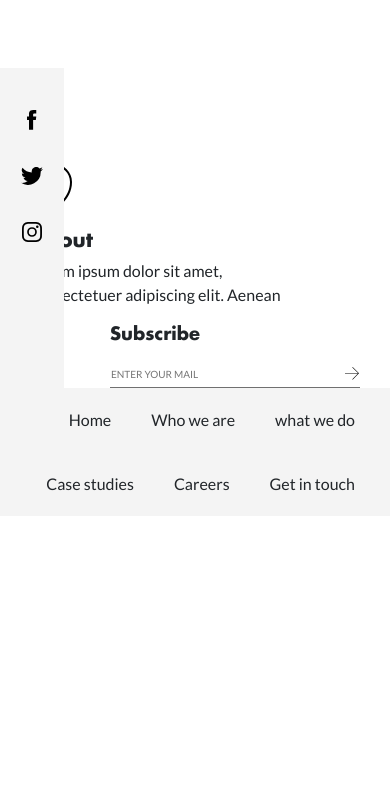
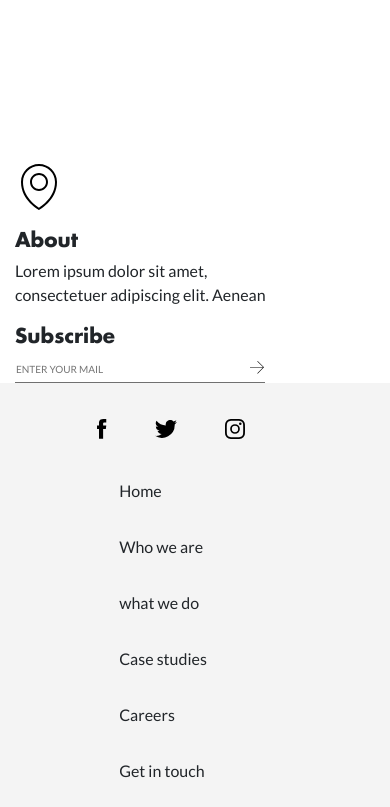
Before and after one commit to tzvika100/Furniture-site, a plain HTML site: page index.html in a window 390 px wide. Shown: the part 4475-5282 px from the top of the page. Before the commit the page ends 4991 px from the top, so only its background shows below. Drawn offline with nearby package versions, Linux system fonts and the light colour scheme.

Commit message:
footer responsive

```diff
--- a/index.html
+++ b/index.html
@@ -297,10 +297,43 @@
 
     <div class="footer-widget">
 
-        <div class="container-fluid position-relative">
+        <div class="container">
+            <div class=" row flex-sm-column flex-md-row align-items-sm-center">
+                <div class="col-sm-4">
+                    <figure class="icon-loc icon">
+                        <svg height="48" width="48" xmlns="http://www.w3.org/2000/svg">
+                            <path clip-rule="evenodd" d="M24 47S6 37.583 6 19C6 9.059 14.059 1 24 1s18 8.059 18 18c0 18.583-18 28-18 28zm0-44C15.178 3 8 10.178 8 19c0 14.758 12.462 23.501 16.003 25.687C27.547 42.51 40 33.805 40 19c0-8.822-7.178-16-16-16zm0 25c-4.971 0-9-4.029-9-9s4.029-9 9-9 9 4.029 9 9-4.029 9-9 9zm0-16c-3.866 0-7 3.134-7 7s3.134 7 7 7 7-3.134 7-7-3.134-7-7-7z" fill-rule="evenodd"/>
+                        </svg>
+                    </figure>
+                </div>
 
-            <div class="social-icons-container position-absolute background-footer">
-                <div class="social-icons">
+                <div class="col-sm-4">
+                    <h5 class="footer-title">About</h5>
+                    <p>Lorem ipsum dolor sit amet,<br>
+                    consectetuer adipiscing elit. Aenean</p>
+                </div>
+
+                <div class="col-sm-4  d-flex justify-content-lg-end">
+                    <div class="subs-widget">
+                        <h5 class="subscribe-field-title">Subscribe</h5>
+                        <div class="input-holder">
+                            <form>
+                                <input class="subscribe-field" type="text" placeholder="Enter your mail">
+                                <button type="submit" class="subscribe-submit">
+                                    <svg xmlns="http://www.w3.org/2000/svg" width="14" height="12.67" viewBox="0 0 14 12.67">
+                                    <path id="iconfinder_basics-02_296831" d="M31.484,29.5,25.8,35.183l.363.387L32.5,29.235,26.165,22.9l-.363.387,5.682,5.682H18.5V29.5Z" transform="translate(-18.5 -22.9)"/>
+                                    </svg>
+                                </button>
+                            </form>
+                        </div>
+                    </div>
+                </div>
+
+                </div>
+            </div>
+
+        <div class="social-icons-container background-footer">
+            <div class="social-icons d-flex flex-xl-column justify-content-center">
                 <figure class="icon">
                     <a href="#">
                         <svg xmlns="http://www.w3.org/2000/svg" width="9.266" height="19.856" viewBox="0 0 9.266 19.856">
@@ -331,81 +364,11 @@
             </div>
      </div>
 
-            <div class="container">
-                <div class="row">
-                <div class="col-sm-4">
-                    <figure class="icon4 icon">
-                        <svg height="48" width="48" xmlns="http://www.w3.org/2000/svg">
-                            <path clip-rule="evenodd" d="M24 47S6 37.583 6 19C6 9.059 14.059 1 24 1s18 8.059 18 18c0 18.583-18 28-18 28zm0-44C15.178 3 8 10.178 8 19c0 14.758 12.462 23.501 16.003 25.687C27.547 42.51 40 33.805 40 19c0-8.822-7.178-16-16-16zm0 25c-4.971 0-9-4.029-9-9s4.029-9 9-9 9 4.029 9 9-4.029 9-9 9zm0-16c-3.866 0-7 3.134-7 7s3.134 7 7 7 7-3.134 7-7-3.134-7-7-7z" fill-rule="evenodd"/>
-                        </svg>
-                    </figure>
-                </div>
-
-                <div class="col-sm-4">
-                    <h5 class="footer-title">About</h5>
-                    <p>Lorem ipsum dolor sit amet,<br>
-                    consectetuer adipiscing elit. Aenean</p>
-                </div>
-
-                <div class="col-sm-4 d-flex justify-content-end">
-                    <div class="subs-widget">
-                        <h5 class="subscribe-field-title">Subscribe</h5>
-                        <div class="input-holder">
-                            <form>
-                                <input class="subscribe-field" type="text" placeholder="Enter your mail">
-                                <button type="submit" class="subscribe-submit">
-                                    <svg xmlns="http://www.w3.org/2000/svg" width="14" height="12.67" viewBox="0 0 14 12.67">
-                                    <path id="iconfinder_basics-02_296831" d="M31.484,29.5,25.8,35.183l.363.387L32.5,29.235,26.165,22.9l-.363.387,5.682,5.682H18.5V29.5Z" transform="translate(-18.5 -22.9)"/>
-                                    </svg>
-                                </button>
-                            </form>
-                        </div>
-                    </div>
-                </div>
-
-                </div>
-            </div>
-
-            <!-- Social Icons-->
-            <div class="social-icons-container position-absolute background-footer">
-                <div class="social-icons">
-                    <figure class="icon">
-                        <a href="#">
-                            <svg xmlns="http://www.w3.org/2000/svg" width="9.266" height="19.856" viewBox="0 0 9.266 19.856">
-                            <path id="Facebook" d="M45.162,12.06H47.4V8.58H44.355c-4.318,0-4.215,3.346-4.215,3.846V15.16h-2V18.5h2v9.933h4.114V18.5h2.761s.258-1.6.384-3.356H44.27V12.861A.97.97,0,0,1,45.162,12.06Z" transform="translate(-38.137 -8.58)"/>
-                            </svg>
-                        </a>
-                    </figure>
-
-                    <figure class="icon">
-                        <a href="#">
-                            <svg xmlns="http://www.w3.org/2000/svg" width="21.98" height="17.863" viewBox="0 0 21.98 17.863">
-                                <path id="Twitter" d="M25.554,12.44a8.973,8.973,0,0,1-2.59.71,4.518,4.518,0,0,0,1.983-2.5,9.027,9.027,0,0,1-2.864,1.095A4.513,4.513,0,0,0,14.4,15.863a12.8,12.8,0,0,1-9.3-4.712,4.515,4.515,0,0,0,1.4,6.021,4.5,4.5,0,0,1-2.043-.564c0,.019,0,.038,0,.057a4.513,4.513,0,0,0,3.618,4.422,4.534,4.534,0,0,1-1.188.158,4.467,4.467,0,0,1-.849-.081A4.514,4.514,0,0,0,10.25,24.3a9.1,9.1,0,0,1-6.676,1.867,12.825,12.825,0,0,0,19.743-10.8q0-.293-.012-.584A9.134,9.134,0,0,0,25.554,12.44Z" transform="translate(-3.574 -10.326)"/>
-                            </svg>
-                        </a>
-                    </figure>
-
-                    <figure class="icon">
-                        <a href="#">
-                            <svg xmlns="http://www.w3.org/2000/svg" width="20" height="20" viewBox="0 0 20 20">
-                                <g id="Instagram" transform="translate(0)">
-                                    <path id="XMLID_142_" d="M146.175,206.547a5.1,5.1,0,0,0-2.921-2.921,7.3,7.3,0,0,0-2.427-.464c-1.066-.046-1.406-.062-4.127-.062s-3.06.008-4.127.062a7.254,7.254,0,0,0-2.427.464,5.1,5.1,0,0,0-2.921,2.921,7.3,7.3,0,0,0-.464,2.427c-.046,1.066-.062,1.406-.062,4.127s.008,3.06.062,4.127a7.255,7.255,0,0,0,.464,2.426,5.1,5.1,0,0,0,2.921,2.921,7.3,7.3,0,0,0,2.427.464c1.066.046,1.406.062,4.127.062s3.06-.008,4.127-.062a7.255,7.255,0,0,0,2.427-.464,5.1,5.1,0,0,0,2.921-2.921,7.3,7.3,0,0,0,.464-2.426c.046-1.066.062-1.407.062-4.127s-.008-3.06-.062-4.127A7.256,7.256,0,0,0,146.175,206.547Zm-1.337,10.595A5.467,5.467,0,0,1,144.49,219a3.1,3.1,0,0,1-.75,1.151,3.131,3.131,0,0,1-1.151.75,5.514,5.514,0,0,1-1.855.348c-1.059.046-1.368.062-4.042.062s-2.991-.008-4.042-.062a5.468,5.468,0,0,1-1.855-.348,3.1,3.1,0,0,1-1.151-.75,3.131,3.131,0,0,1-.75-1.151,5.511,5.511,0,0,1-.348-1.855c-.046-1.059-.062-1.376-.062-4.042s.008-2.991.062-4.042a5.465,5.465,0,0,1,.348-1.855,3.1,3.1,0,0,1,.75-1.151,3.131,3.131,0,0,1,1.151-.75,5.512,5.512,0,0,1,1.855-.348c1.059-.046,1.376-.062,4.042-.062s2.991.008,4.042.062a5.466,5.466,0,0,1,1.855.348,3.1,3.1,0,0,1,1.151.75,3.131,3.131,0,0,1,.75,1.151,5.512,5.512,0,0,1,.348,1.855c.046,1.059.062,1.376.062,4.042S144.884,216.09,144.838,217.142Z" transform="translate(-126.7 -203.1)"/>
-                                    <path id="XMLID_145_" d="M194.345,266a4.845,4.845,0,1,0,4.845,4.845A4.847,4.847,0,0,0,194.345,266Zm0,7.992a3.147,3.147,0,1,1,3.147-3.147A3.148,3.148,0,0,1,194.345,273.992Z" transform="translate(-184.353 -260.845)"/>
-                                    <ellipse id="XMLID_143_" cx="1.27" cy="1.27" rx="1.27" ry="1.27" transform="translate(14.018 3.434)"/>
-                                </g>
-                            </svg>
-                        </a>
-                    </figure>
-                </div>
-            </div>
-
-        </div>
-     </div>
-
     <footer class="site-footer">
 
         <div class="container-fluid background-footer">
-            <ul class="nav justify-content-end">
+            <nav class="navbar justify-content-xl-end justify-content-center navbar-expand-lg">
+                <ul class="navbar-nav">
                     <li class="nav-item">
                         <a class="nav-link" href="#">Home</a>
                     </li>
@@ -425,7 +388,8 @@
                         <a class="nav-link" href="#">Get in touch</a>
                     </li>
                 </ul>
-        </div>
+            </nav> <!-- .nav -->
+     </div> <!-- .container -->
 
 
     </footer>
--- a/style.css
+++ b/style.css
@@ -210,7 +210,14 @@ img {
 
 /* Footer Side Social Icons  */
 
-.social-icons-container {
+.social-icons .icon {
+    display: inline-block;
+    margin-right: 3rem;
+    padding: 0rem 0rem;
+    padding-top: 2rem;
+}
+
+/* .social-icons-container {
     bottom:0;
     left:0;
     width: 4rem;
@@ -230,7 +237,7 @@ img {
     display: block;
     margin-bottom: 1px;
     margin-left: auto;
-    margin-right: auto;
+    margin-right: auto; */
 }
 
 /* Footer widget */
@@ -282,12 +289,50 @@ img {
     background-color: #F4F4F4;
 }
 
-.site-footer .nav li{
-    padding:15px 15px;
+.site-footer .navbar li{
+    padding:0rem 1rem;
 }
 
-.site-footer .nav a {
+.site-footer .navbar a {
     color: currentColor;
-    padding: 5px 5px;
+    padding: 1rem 2rem;
     font-size: 1rem;
 }
+
+@media (min-width: 1200px){
+    .container-fluid{
+        position: relative;
+    }
+
+    .social-icons-container {
+        position: absolute;
+        bottom:0;
+        left:0;
+        width: 3rem;
+        min-height: 20rem;
+        z-index: 1;
+    }
+
+    .social-icons {
+        margin-top: 2rem;
+    }
+
+    .social-icons a{
+        padding:0rem 0rem;
+    }
+
+    .social-icons-container svg {
+        display: block;
+        margin-bottom: 2rem;
+        margin-left: auto;
+        margin-right: auto;
+    }
+    .social-icons .icon {
+        display: block;
+        margin-right: 0rem;
+        padding: 0rem 0rem;
+    }
+    .icon-loc{
+        padding-left: 1.5rem;
+    }
+}
```
Lines whose indentation alone changed are shown as unchanged.
